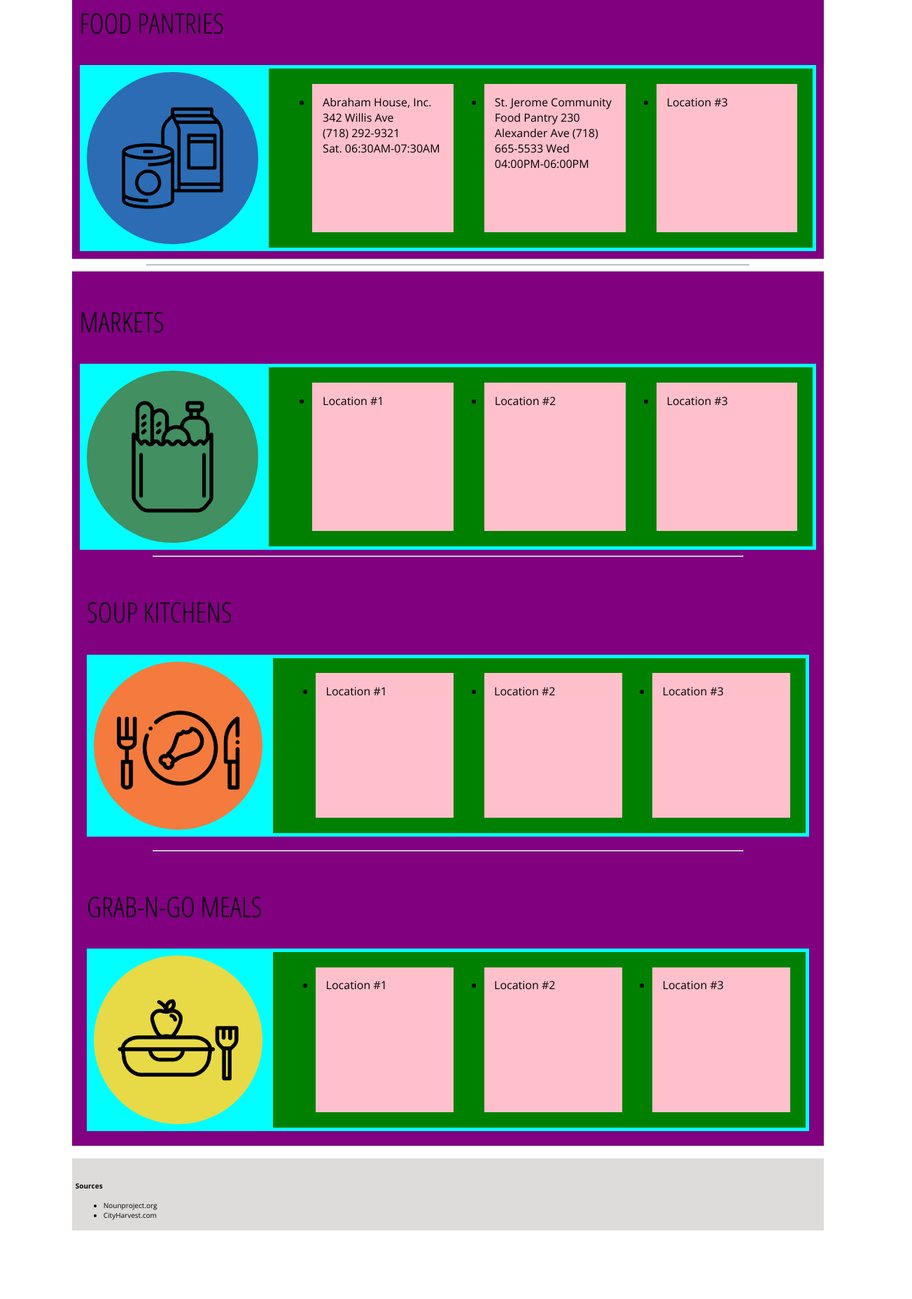
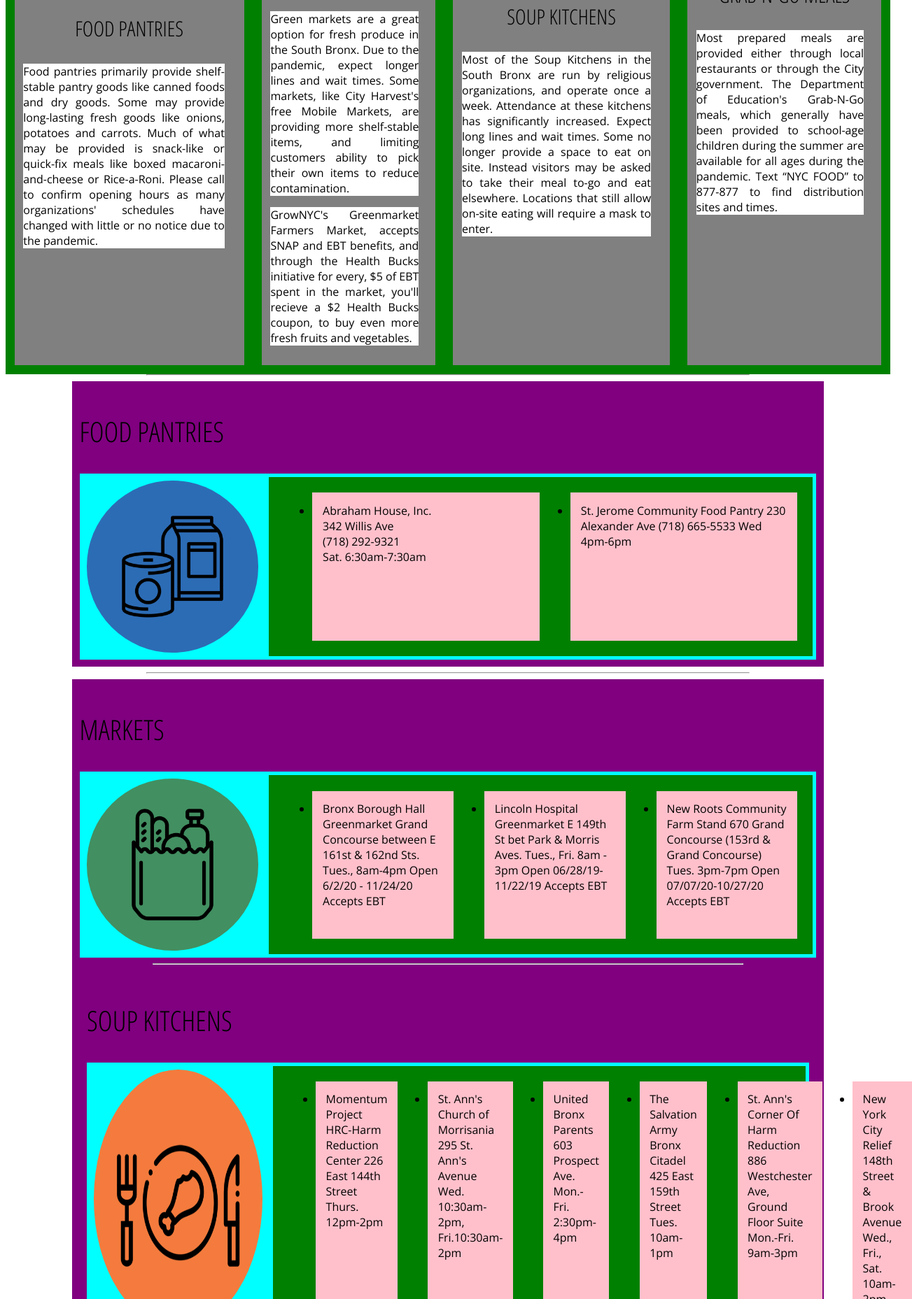
Before and after one commit to hkfullmer/Icon-Assignment, a plain HTML site: page docs/index.html in a window 1280 px wide. Shown: the part 943-2800 px from the top of the page at 70% size, 1303 px wide, since content can reach past the window. Before the commit the page ends 2710 px from the top, so only its background shows below. Drawn offline with nearby package versions, Linux system fonts and the light colour scheme.

Commit message:
Add files via upload

```diff
--- a/docs/index.html
+++ b/docs/index.html
@@ -27,7 +27,21 @@
 		<div id="intro">
 			<h1>Finding Food in the South Bronx</h1>
 
-			<p>"Lorem ipsum dolor sit amet, consectetur adipiscing elit, sed do eiusmod tempor incididunt ut labore et dolore magna aliqua. Ut enim ad minim veniam, quis nostrud exercitation ullamco laboris nisi ut aliquip ex ea commodo consequat. Duis aute irure dolor in reprehenderit in voluptate velit esse cillum dolore eu fugiat nulla pariatur. Excepteur sint occaecat cupidatat non proident, sunt in culpa qui officia deserunt mollit anim id est laborum."
+			<p> Since the onset of COVID-19, the number of New Yorkers facing food scarcity has risen to 2 million. That means 2 million New Yorkers are unsure where their next meal will come from. Finding nutritious, affordable food in the South Bronx has long been an issue. In the area, bodegas far outnumber grocery stores, which are overly priced and difficult to get to. Some residents travelled outside the burough to find cheaper, better fresh foods—an option made more fraught by the threat of the coronavrius. Bronxites who rely on food pantries, have seen longstanding sources of food close as elderly volunteers no longer felt safe keeping the sites open. </p>
+
+			<p>If you're struggling to find food during this time, know you're not alone and know that there are resources you can use to keep yourself and your family fed. The City government, alongside a variety of non-profit and religious organizations continue to serve the South Bronx, including a number of food pantries, markets, soup kitchens and meal distribution sites.</p>
+
+			<p>Please use the directory below to find the best option for your family.</p>
+
+			<p><h4> Other Helpful Resources</h4>
+					<ul>
+							<li>Call 311: You can also call 311 and say “get food” to learn about various programs.</li>
+							<li><a href="https://www1.nyc.gov/assets/dsny/contact/services/COVID-19FoodAssistance.shtml"> GetFoodNYC — NYC's COVID-19 Emergency Food Distribution</a></li>
+							<li><a href="https://a069-access.nyc.gov/accesshra/"> Apply for SNAP benefits</a></li>
+						</ul>
+			<p>
+
+
 			</p>
 		</div>
 
@@ -35,28 +49,28 @@
 			<div class ="foodtypes pantry">
 				<a href="#bottom-food-pantries"><img src="images/foodpantry.png" alt="A line-drawing of can and carton on a blue, circular background"/></a>
 				<a href="#bottom-food-pantries"><h3>Food Pantries</h3></a>
-				<p>"Lorem ipsum dolor sit amet, consectetur adipiscing elit, sed do eiusmod tempor incididunt ut labore et dolore magna aliqua. Ut enim ad minim veniam, quis nostrud exercitation ullamco laboris
-				</p>
+				<p>Food pantries primarily provide shelf-stable pantry goods like canned foods and dry goods. Some may provide long-lasting fresh goods like onions, potatoes and carrots. Much of what may be provided is snack-like or quick-fix meals like boxed macaroni-and-cheese or Rice-a-Roni. Please call to confirm opening hours as many organizations' schedules have changed with little or no notice due to the pandemic.</p>
 			</div>
 
 			<div class="foodtypes market">
 				<a href="#bottom-food-market"><img src="images/market.png"/></a>
 				<a href="#bottom-food-market"><h3>Markets</h3></a>
-				<p>"Lorem ipsum dolor sit amet, consectetur adipiscing elit, sed do eiusmod tempor incididunt ut labore et dolore magna aliqua. Ut enim ad minim veniam, quis nostrud exercitation ullamco laboris
-				</p>
+				<p>Green markets are a great option for fresh produce in the South Bronx. Due to the pandemic, expect longer lines and wait times. Some markets, like City Harvest's free Mobile Markets, are providing more shelf-stable items, and limiting customers ability to pick their own items to reduce contamination. </p>
+
+				<p>GrowNYC's Greenmarket Farmers Market, accepts SNAP and EBT benefits, and through the Health Bucks initiative for every, $5 of EBT spent in the market, you'll recieve a $2 Health Bucks coupon, to buy even more fresh fruits and vegetables.</p>
 			</div>
 
 			<div class="foodtypes kitchen">
 				<a href="#bottom-food-soupkitchen"><img src="images/soupkitchen.png"/></a>
 				<a href="#bottom-food-soupkitchen"><h3>Soup Kitchens</h3></a>
-				<p>"Lorem ipsum dolor sit amet, consectetur adipiscing elit, sed do eiusmod tempor incididunt ut labore et dolore magna aliqua. Ut enim ad minim veniam, quis nostrud exercitation ullamco laboris
+				<p>Most of the Soup Kitchens in the South Bronx are run by religious organizations, and operate once a week. Attendance at these kitchens has significantly increased. Expect long lines and wait times. Some no longer provide a space to eat on site. Instead visitors may be asked to take their meal to-go and eat elsewhere. Locations that still allow on-site eating will require a mask to enter.
 				</p>
 			</div>
 
 			<div class="foodtypes grabngo">
 				<a href="#bottom-food-grabngo"><img src="images/grabngo.png"/></a>
 				<a href="#bottom-food-grabngo"><h3>Grab-n-Go Meals</h3></a>
-				<p>"Lorem ipsum dolor sit amet, consectetur adipiscing elit, sed do eiusmod tempor incididunt ut labore et dolore magna aliqua. Ut enim ad minim veniam, quis nostrud exercitation ullamco laboris
+				<p>Most prepared meals are provided either through local restaurants or through the City government. The Department of Education's Grab-N-Go meals, which generally have been provided to school-age children during the summer are available for all ages during the pandemic. Text “NYC FOOD” to 877-877 to find distribution sites and times.
 				</p>
 			</div>
 		</div>
@@ -72,13 +86,12 @@
 							<a href="http://www.abrahamhouse.org/home.aspx"><li>Abraham House, Inc.</a><br>
 								342 Willis Ave<br>
 								(718) 292-9321<br>
-								Sat. 06:30AM-07:30AM<br>
+								Sat. 6:30am-7:30am<br>
 							</li>
 							<a href="https://catholiccharitiesny.org/our-agencies/st-jerome-food-pantry"><li>St. Jerome Community Food Pantry</a>
 								230 Alexander Ave
 								(718) 665-5533
-								Wed 04:00PM-06:00PM</li>
-							<li>Location #3</li>
+								Wed 4pm-6pm</li>
 							</ul>
 					</div>
 			</div>
@@ -88,9 +101,23 @@
 					<div class="bottom-foodlists market">
 						<img src="images/market.png"/>
 						<ul>
-							<li>Location #1</li>
-							<li>Location #2</li>
-							<li>Location #3</li>
+							<li>Bronx Borough Hall Greenmarket
+								Grand Concourse between E 161st & 162nd Sts.
+								Tues., 8am-4pm
+ 								Open 6/2/20 - 11/24/20
+ 								Accepts EBT</li>
+
+							<li>Lincoln Hospital Greenmarket
+								E 149th St bet Park & Morris Aves.
+								Tues., Fri. 8am - 3pm
+								Open 06/28/19-11/22/19
+								Accepts EBT</li>
+
+							<li>New Roots Community Farm Stand
+								670 Grand Concourse (153rd & Grand Concourse)
+								Tues. 3pm-7pm
+								Open 07/07/20-10/27/20
+								Accepts EBT</li>
 						</ul>
 			</div>
 		<hr>
@@ -100,9 +127,25 @@
 						<img src="images/soupkitchen.png"/>
 
 						<ul>
-							<li>Location #1</li>
-							<li>Location #2</li>
-							<li>Location #3</li>
+							<li>Momentum Project HRC-Harm Reduction Center
+								226 East 144th Street
+								Thurs. 12pm-2pm</li>
+							<li>St. Ann's Church of Morrisania
+								295 St. Ann's Avenue
+								Wed. 10:30am-2pm, Fri.10:30am-2pm</li>
+							<li>United Bronx Parents
+								603 Prospect Ave.
+								Mon.-Fri. 2:30pm-4pm</li>
+							<li>The Salvation Army Bronx Citadel
+								425 East 159th Street
+								Tues. 10am-1pm</li>
+							<li>St. Ann's Corner Of Harm Reduction
+								886 Westchester Ave,
+								Ground Floor Suite
+								Mon.-Fri. 9am-3pm</li>
+							<li>New York City Relief
+								148th Street & Brook Avenue
+								Wed., Fri., Sat. 10am-2pm</li>
 						</ul>
 					</div>
 			</div>
@@ -112,9 +155,35 @@
 					<div class="bottom-foodlists grabngo">
 						<img src="images/grabngo.png"/>
 						<ul>
-							<li>Location #1</li>
-							<li>Location #2</li>
-							<li>Location #3</li>
+							<li>The Urban Assembly Bronx Academy of Letters is located at 339 MORRIS AVENUE.
+
+Operating hours are
+3:00pm - 5:00pm Monday to Friday for the general public.
+
+Halal meals available at this location.
+
+This site is Partially Accessible
+ </li>
+							<li>P.S. 062 Inocensio Casanova
+								660 Fox St.
+								Mon.-Fri. 3pm-5pm
+ 								Halal meals
+ 								This site has No Accessibility</li>
+							<li>P.S. X140 The Eagle School
+								916 Eagle Ave.
+								Mon.-Fri. 3pm-5pm
+								Halal meals available
+ 								This site has No Accessibility</li>
+							<li>Bronx Studio School for Writers and Artists
+								928 Simpson St.
+ 								Mon.-Fri. 3pm-5pm
+								Halal meals available
+ 								This site is Fully Accessible</li>
+ 							<li>P.S. 048 Joseph R. Drake
+ 								1290 Spofford Ave.
+ 								Mon.-Fri. 3pm-5pm
+								Halal meals available
+ 								This site is Fully Accessible</li>
 						</ul>
 					</div>
 			</div>
@@ -127,6 +196,8 @@
 				<ul>
 					<li>Nounproject.org</li>
 					<li>CityHarvest.com</li>
+					<li>https://www1.nyc.gov/assets/dsny/contact/services/COVID-19FoodAssistance.shtml</li>
+					<li>https://www.cunyurbanfoodpolicy.org/news/2020/10/5/new-york-food-2020-vision-research-and-recommendations-during-covid-19-and-beyond</li>
 				</ul>
 		</div>
 	</body>
```
